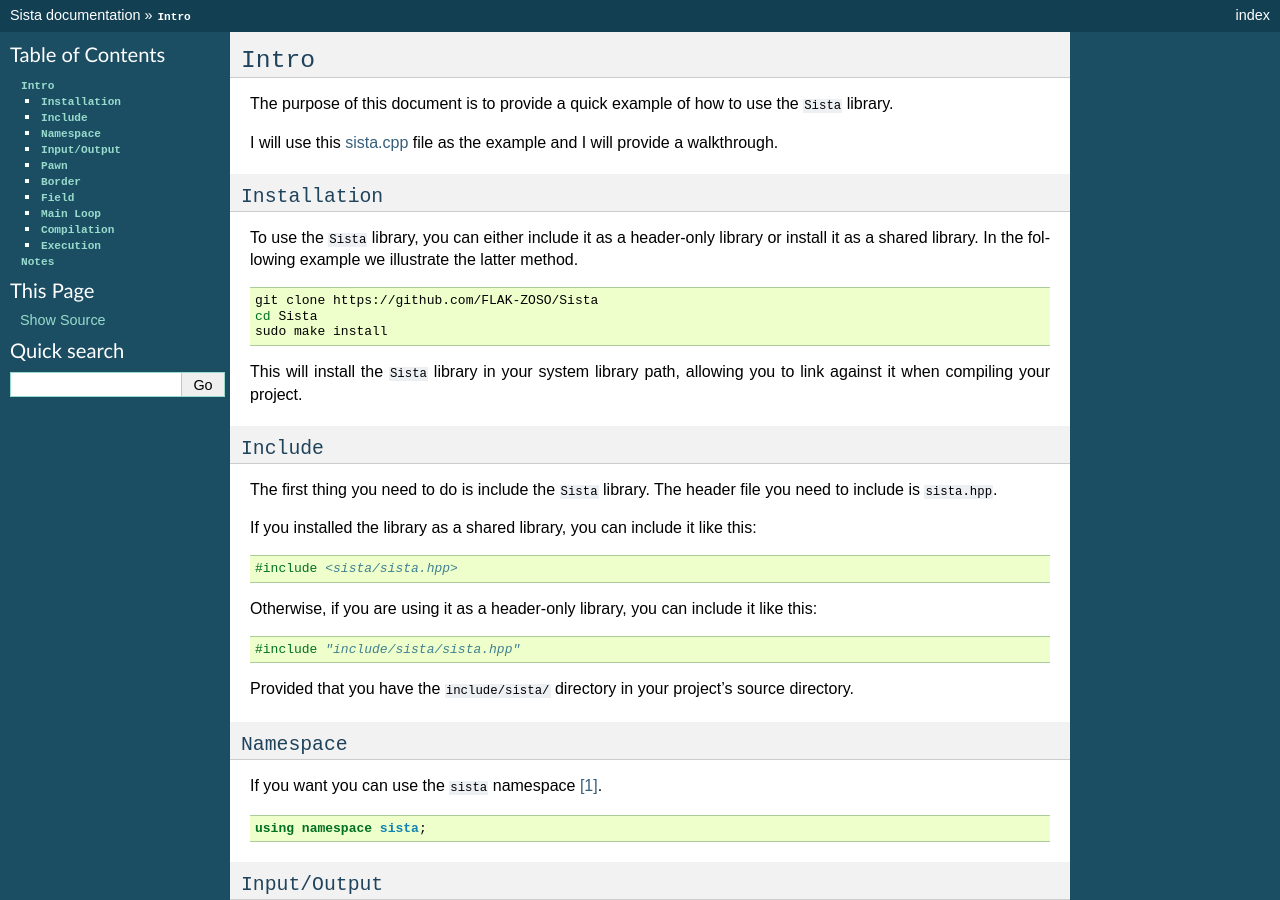
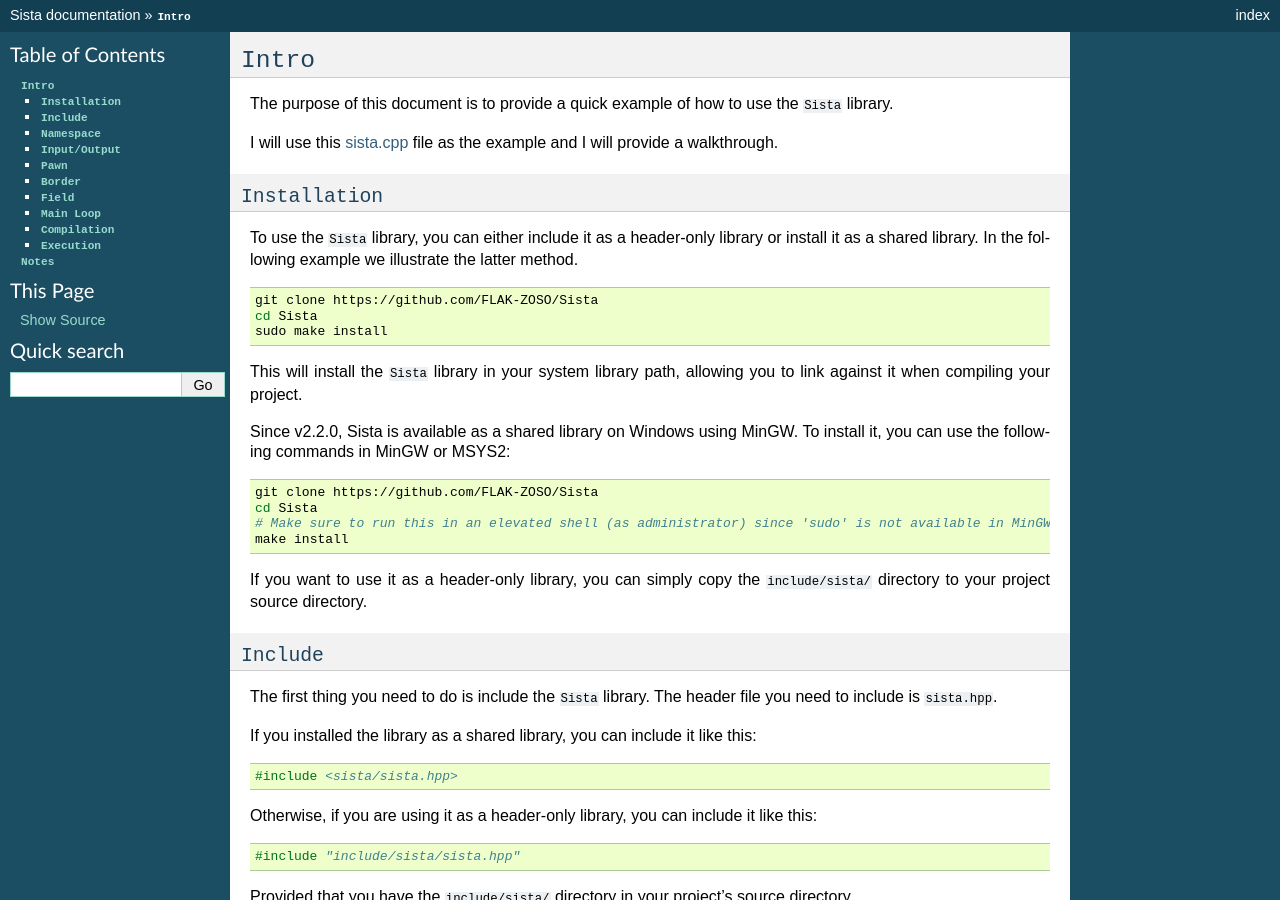
Before and after one commit to FLAK-ZOSO/Sista, a Sphinx documentation site: the page built from docs/intro.rst, in a window 1280 px wide and 900 px high. Built offline with Sphinx 7.4.7, drawn with Linux system fonts in a browser that asks for light colours.

Commit message:
Windows library (#18)
* Windows library - first attempt to make the library installable on Windows

* Windows library - Makefile indentation on conditionals

* Windows library - Makefile and workflow, fixing attempt

* Windows library - Makefile, replacing four spaces with a tab

* Windows library - Makefile indentation on conditionals

* Windows library - Workflow, enforcing PowerShell

* Windows library - Makefile, trying to enforce cmd.exe as a shell (will be an epic fail)

* Windows library - Workflow, fixing path

* Windows library - workflow for testing shared library installation and usage on Windows

* Windows library - workflow testing on the branch as well

* Windows library - workflow testing on the branch as well, distraction mistake fixed

* Windows library - workflow testing on the branch as well, updated actions/upload-artifact to v4

* Windows library - workflow testing on the branch as well, extending library path and include path

* Windows library - Makefile, path inclusion has to be done from g++/ld, as Windows environment variables are only for MSVC

* Windows library - workflow testing static compilation on Windows

* Windows library - changing extension from _static.lib to .dll.a, compatible with GCC

* Windows library - naming the static library libSista.a instead of libSista.dll.a for MinGW compatibility

* Windows library - documentation and release notes

* Windows library - prevent Windows and Ubuntu libSista.a release assets from overwriting each other

```diff
--- a/docs/intro.rst
+++ b/docs/intro.rst
@@ -17,6 +17,17 @@
     sudo make install
 
 This will install the ``Sista`` library in your system library path, allowing you to link against it when compiling your project.
+
+Since v2.2.0, Sista is available as a shared library on Windows using MinGW. To install it, you can use the following commands in MinGW or MSYS2:
+
+.. code-block:: bash
+
+    git clone https://github.com/FLAK-ZOSO/Sista
+    cd Sista
+    # Make sure to run this in an elevated shell (as administrator) since 'sudo' is not available in MinGW/MSYS2
+    make install
+
+If you want to use it as a header-only library, you can simply copy the ``include/sista/`` directory to your project source directory.
 
 ``Include``
 --------------------
```
Also changed, not shown: README.md (+1 -1 lines), ReleaseNotes.md (+10 -0 lines), docs/index.rst (+8 -0 lines), demo/README.md, 4 other files.
